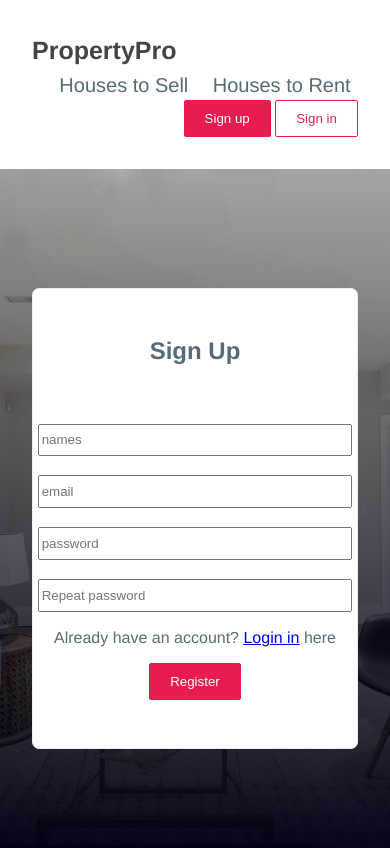
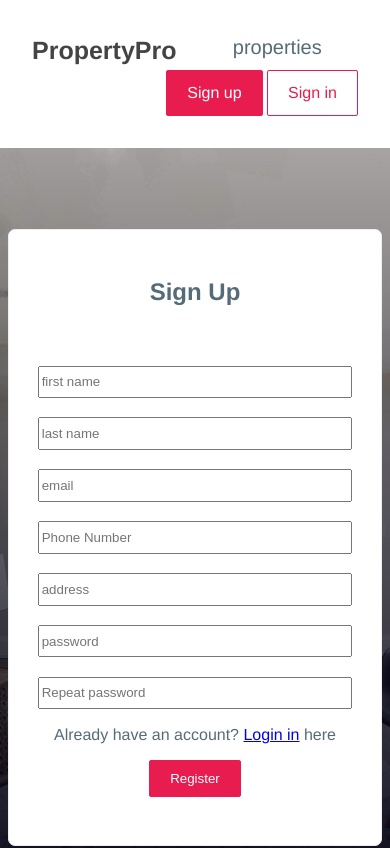
Before and after one commit to bahatiphill/PropertyPro-lite, a plain HTML site: page UI/signup.html in a window 390 px wide. Shown: the top 848 px of the page. Drawn offline with Linux system fonts and the light colour scheme.

Commit message:
Chore(User Interface): make forms more responsive [deliver #166800463]

```diff
--- a/UI/css/style.css
+++ b/UI/css/style.css
@@ -162,7 +162,7 @@ footer {
   background-repeat: no-repeat;
   background-size: cover;
   line-height: 1.2;
-  padding: 10vw 2em;
+  padding: 0.5vw 0.5em;
   text-align: center;
 }
 .form-class {
--- a/UI/signup.html
+++ b/UI/signup.html
@@ -10,19 +10,18 @@
   <body>
     <header>
       <div class="logo">
-        <a href="#">PropertyPro</a>
+        <a href="index.html">PropertyPro</a>
       </div>
 
       <!--Main links-->
       <div class="menu">
-        <a href="#">Houses to Sell</a>
-        <a href="#">Houses to Rent</a>
+        <a href="properties.html">properties</a>
       </div>
 
       <!--sign up/in buttons-->
       <div class="signing">
-        <button class="signup">Sign up</button>
-        <button class="signin">Sign in</button>
+        <a href="signup.html" class="signup">Sign up</a>
+        <a href="signin.html" class="signin">Sign in</a>
       </div>
     </header>
 
@@ -31,10 +30,19 @@
         <h2>Sign Up</h2>
         <br />
         <br />
-        <input type="text" placeholder="names" />
+        <input type="text" placeholder="first name" />
+        <br />
+        <br />
+        <input type="text" placeholder="last name" />
         <br />
         <br />
         <input type="text" placeholder="email" />
+        <br />
+        <br />
+        <input type="text" placeholder="Phone Number" />
+        <br />
+        <br />
+        <input type="text" placeholder="address" />
         <br />
         <br />
         <input type="text" placeholder="password" />
```
Also changed, not shown: UI/addProperty.html (+4 -5 lines), UI/signin.html (+7 -5 lines).
